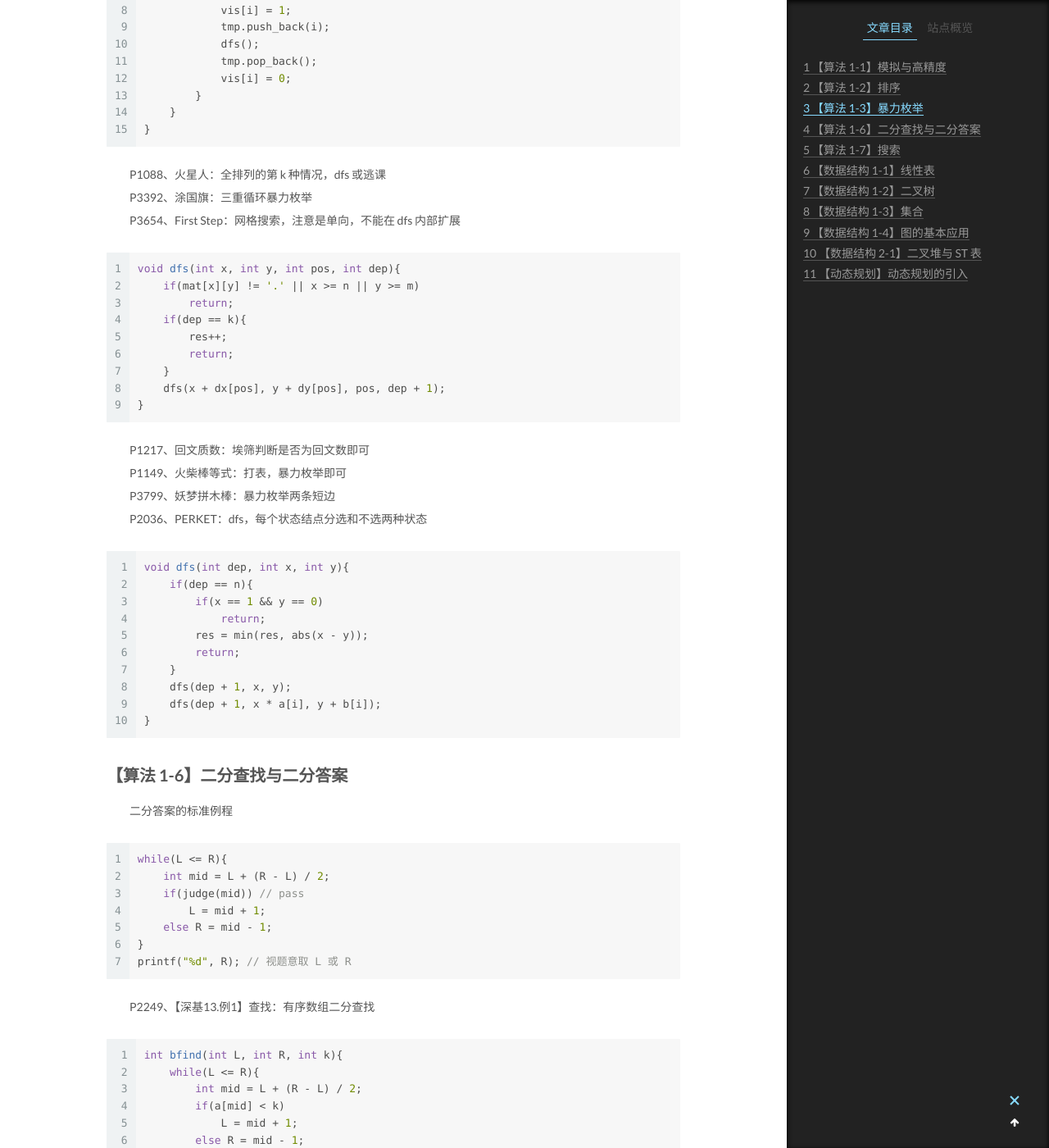
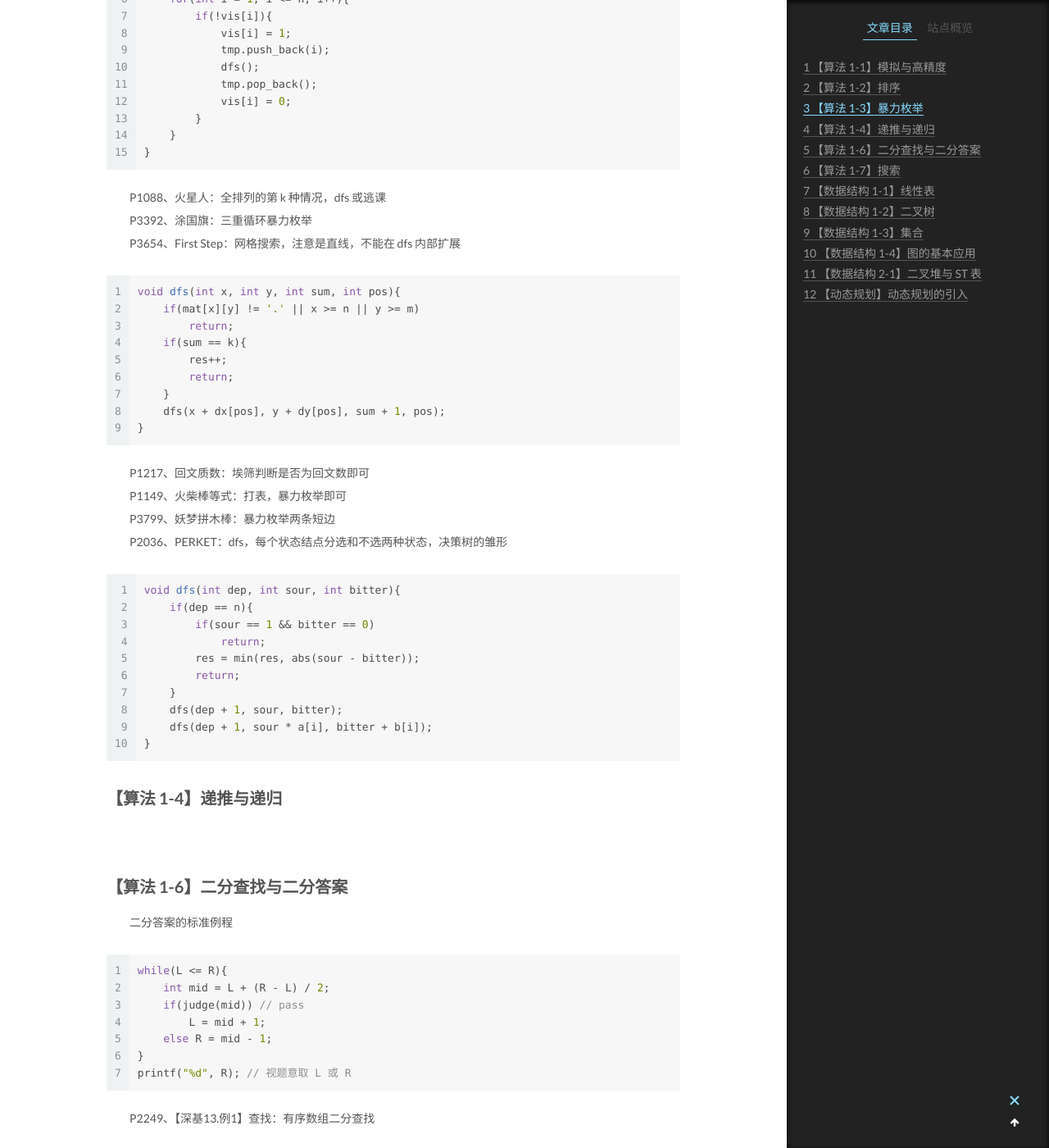
Before and after one commit to plumprc/plumprc.github.io, a Jekyll site: the page built from _posts/ACM/2020-09-13-洛谷之旅.md, in a window 1280 px wide and 1400 px high, scrolled down 4916 px. Shown: the whole window at 82% size. Built offline with Jekyll 4.4.1, drawn with Linux system fonts in a browser that asks for light colours; formulas are drawn with MathJax 3; some of the changed text lies outside the part shown.

Commit message:
linear_algebra_v0.1

````diff
--- a/_posts/ACM/2020-09-13-洛谷之旅.md
+++ b/_posts/ACM/2020-09-13-洛谷之旅.md
@@ -47,11 +47,12 @@ void times(inta, int k){
 ```
 &emsp;&emsp;P1591、阶乘数码：高精乘，遍历计数<br>
 &emsp;&emsp;P1045、麦森数：高精乘，取后 500 位即可<br>
-&emsp;&emsp;P1249、最大乘积：因数越多乘积越大，和比该数大一则去掉 2，末因数 + 1；和比该数大 k 则去掉 k；注意 3 和 4 两个特例
+&emsp;&emsp;P1249、最大乘积：因数越多乘积越大，和比该数大一则去掉 2，末因数 + 1；和比该数大 k 则去掉 k；注意 3 和 4 两个特例<br>
+&emsp;&emsp;P5461、赦免战俘：分形题，经典递归
 
 ## 【算法 1-2】排序
-&emsp;&emsp;P1271、【深基9.例1】选举学生会：桶计数<br>
-&emsp;&emsp;P1177、【模板】快速排序
+&emsp;&emsp;P1271、选举学生会：桶计数<br>
+&emsp;&emsp;P1177、快速排序
 ```c++
 void qsort(int L, int R){
     int mid = a[L + (R - L) / 2];
@@ -109,7 +110,7 @@ void msort(int L, int R){
     if(L == R)
         return;
     int mid = L + (R - L) / 2;
-    msort(L, mid), msort(mid + 1, R);
+    msort(L, mid); msort(mid + 1, R);
     int i = L, j = mid + 1, cur = L;
     while(i <= mid && j <= R){
         if(a[i] <= a[j])
@@ -149,13 +150,13 @@ void dfs(int sum){
 &emsp;&emsp;P1618、三连击（升级版）：暴力 9 位数全排列即可<br>
 &emsp;&emsp;P1036、选数：dfs，无重升序扫描，因为不需要保存路径所以 dfs 的过程可以简化
 ```c++
-void dfs(int dep, int left, int sum){
+void dfs(int dep, int sum, int left){
     if(dep == k){
         if(isPrime(sum)) res++;
         return;
     }
     for(int i = left; i < n; i++)
-        dfs(dep + 1, i + 1, sum + a[i]);
+        dfs(dep + 1, sum + a[i], i + 1);
 }
 ```
 &emsp;&emsp;P1157、组合的输出：无重升序扫描，模板题
@@ -192,34 +193,37 @@ void dfs(){
 ```
 &emsp;&emsp;P1088、火星人：全排列的第 k 种情况，dfs 或逃课<br>
 &emsp;&emsp;P3392、涂国旗：三重循环暴力枚举<br>
-&emsp;&emsp;P3654、First Step：网格搜索，注意是单向，不能在 dfs 内部扩展
+&emsp;&emsp;P3654、First Step：网格搜索，注意是直线，不能在 dfs 内部扩展
 ```c++
-void dfs(int x, int y, int pos, int dep){
+void dfs(int x, int y, int sum, int pos){
     if(mat[x][y] != '.' || x >= n || y >= m)
         return;
-    if(dep == k){
+    if(sum == k){
         res++;
         return;
     }
-    dfs(x + dx[pos], y + dy[pos], pos, dep + 1);
+    dfs(x + dx[pos], y + dy[pos], sum + 1, pos);
 }
 ```
 &emsp;&emsp;P1217、回文质数：埃筛判断是否为回文数即可<br>
 &emsp;&emsp;P1149、火柴棒等式：打表，暴力枚举即可<br>
 &emsp;&emsp;P3799、妖梦拼木棒：暴力枚举两条短边<br>
-&emsp;&emsp;P2036、PERKET：dfs，每个状态结点分选和不选两种状态
+&emsp;&emsp;P2036、PERKET：dfs，每个状态结点分选和不选两种状态，决策树的雏形
 ```c++
-void dfs(int dep, int x, int y){
+void dfs(int dep, int sour, int bitter){
     if(dep == n){
-        if(x == 1 && y == 0)
+        if(sour == 1 && bitter == 0)
             return;
-        res = min(res, abs(x - y));
+        res = min(res, abs(sour - bitter));
         return;
     }
-    dfs(dep + 1, x, y);
-    dfs(dep + 1, x * a[i], y + b[i]);
+    dfs(dep + 1, sour, bitter);
+    dfs(dep + 1, sour * a[i], bitter + b[i]);
 }
 ```
+
+## 【算法 1-4】递推与递归
+&emsp;&emsp;
 
 ## 【算法 1-6】二分查找与二分答案
 &emsp;&emsp;二分答案的标准例程
````
Also changed, not shown: other parts of _posts/ACM/2020-09-13-洛谷之旅.md (+3 -3 lines), _posts/数海拾贝/2020-10-15-线性代数初步.md (added, +201 -0 lines).
